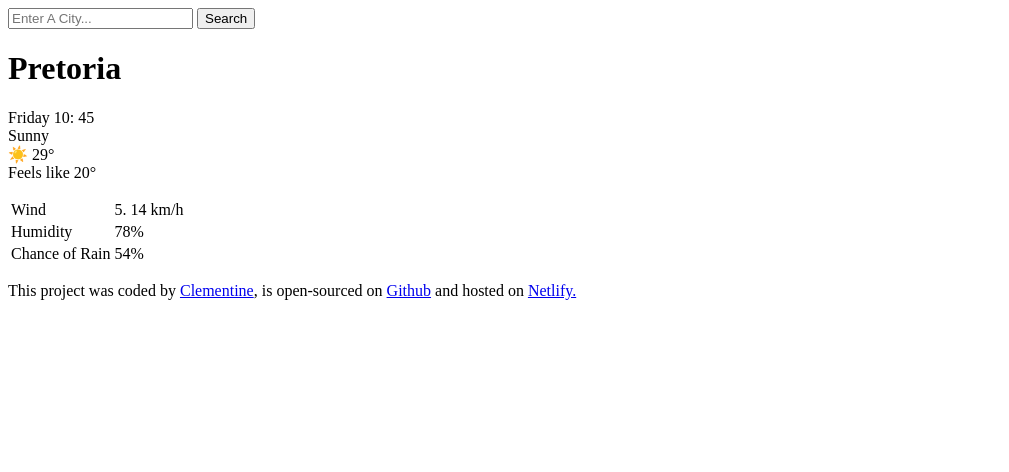
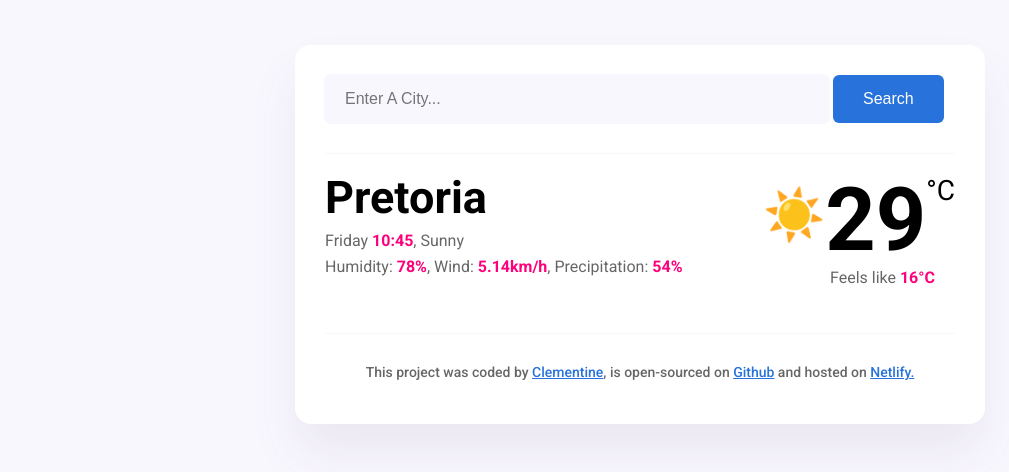
Before and after one commit to clementineKgwadi/Weather-Final-Project, a plain HTML site: page index.html in a window 1280 px wide. Shown: the whole page, without its empty margins (0-1009 px from the left). Drawn offline with Linux system fonts and the light colour scheme.

Commit message:
Styled my page and made some few changes to the HTML page

```diff
--- a/index.html
+++ b/index.html
@@ -3,60 +3,65 @@
   <head>
     <meta charset="UTF-8" />
     <meta name="viewport" content="width=device-width, initial-scale=1.0" />
+    <link rel="stylesheet" href="src/style.css" />
+    <link rel="preconnect" href="https://fonts.googleapis.com" />
+    <link rel="preconnect" href="https://fonts.gstatic.com" crossorigin />
+    <link
+      href="https://fonts.googleapis.com/css2?family=Roboto:ital,wght@0,100;0,300;0,400;0,500;0,700;0,900;1,100;1,300;1,400;1,500;1,700;1,900&display=swap"
+      rel="stylesheet"
+    />
     <title>Weather Final Project</title>
   </head>
   <body>
+    <div class="container">
       <header>
         <form action="#">
           <input
             type="search"
             name="city"
+            autofocus
             placeholder="Enter A City..."
             required
+            class="form-search"
           />
-        <input type="submit" value="Search" />
+          <input type="submit" value="Search" class="form-submit" />
         </form>
       </header>
 
       <main>
-      <h1>Pretoria</h1>
-      <p>
-        Friday 10: 45 <br />
-        Sunny <br />
+        <div class="weather-content">
+          <div>
+            <h1 class="weather-current-city">Pretoria</h1>
+            <p class="weather-time">
+              Friday <strong>10:45</strong>, Sunny <br />
+              Humidity: <strong>78%</strong>, Wind: <strong>5.14km/h</strong>,
+              Precipitation: <strong>54%</strong>
+            </p>
+          </div>
 
-        ☀️ 29° <br /> Feels like 20°
-
-        <table>
-            <tr>
-                <td>Wind</td>
-                <td>5. 14 km/h</td>
-            </tr>
-
-            <tr>
-                <td>Humidity</td>
-                <td>78%</td>
-            </tr>
-
-            <tr>
-                <td>Chance of Rain</td>
-                <td>54%</td>
-            </tr>
-        </table>
-      </p>
+          <div class="current-weather">
+            <span class="weather-icon"> ☀️ </span>
+            <span class="weather-current-temperature"> 29 </span>
+            <span class="weather-unit">°C</span>
+          </div>
+        </div>
+        <p class="f-weather">Feels like <strong>16°C</strong></p>
       </main>
 
       <footer>
-      <p>
+        <p class="footer-link">
           This project was coded by
-        <span> <a href="#"> Clementine</a>, </span> is open-sourced on
+          <span> <a href="#" target="_blank"> Clementine</a>, </span> is
+          open-sourced on
           <span>
-          <a href="#"> Github</a>
+            <a href="#" target="_blank"> Github</a>
           </span>
           and hosted on
           <span>
-          <a href="#"> Netlify. </a>
+            <a href="#" target="_blank"> Netlify. </a>
           </span>
         </p>
       </footer>
+    </div>
   </body>
 </html>
--- /dev/null
+++ b/src/style.css
@@ -0,0 +1,93 @@
+body {
+  font-family: "Roboto", sans-serif;
+  background: #f9f7fe;
+}
+header {
+  border-bottom: 1px solid #f9f7fe;
+  padding: 0 0 30px 0;
+}
+.container {
+  max-width: 630px;
+  background: #ffffff;
+  margin: 45px auto;
+  padding: 30px;
+  box-shadow: 0 30px 50px rgba(65, 50, 100, 0.08);
+  border-radius: 16px;
+}
+.form-search {
+  width: 80%;
+  border: none;
+  background: #f9f7fe;
+  padding: 15px 20px;
+  font-size: 16px;
+  border-radius: 6px;
+}
+.form-search:focus {
+  outline-color: #f9f7fe;
+}
+.form-submit {
+  padding: 15px 30px;
+  border: none;
+  border-radius: 6px;
+  font-size: 16px;
+  background: #2772db;
+  color: #ffffff;
+  transition: 200ms all ease-out;
+}
+.form-submit:hover {
+  opacity: 0.5;
+}
+main {
+  padding: 30px 0;
+}
+strong {
+  color: #ff007b;
+}
+.weather-content {
+  display: flex;
+  justify-content: space-between;
+}
+.weather-current-city {
+  font-size: 45px;
+  margin: 0;
+  line-height: 28px;
+}
+.weather-time {
+  font-size: 16px;
+  line-height: 26px;
+  color: #00000099;
+}
+.current-weather {
+  display: flex;
+  margin-top: -16px;
+}
+.weather-icon {
+  font-size: 50px;
+  margin-top: 18px;
+}
+.weather-current-temperature {
+  font-size: 88px;
+  font-weight: bold;
+}
+.weather-unit {
+  font-size: 28px;
+  margin-top: 6px;
+}
+.f-weather {
+  color: #00000099;
+  text-align: right;
+  margin-top: -28px;
+  margin-right: 20px;
+}
+
+footer {
+  border-top: 1px solid #f9f7fe;
+  text-align: center;
+  font-size: 14px;
+  padding: 16px 0 0 0;
+  font-weight: 500;
+  color: #00000099;
+}
+.footer-link a {
+  color: #2772db;
+}
```
Lines whose indentation alone changed are shown as unchanged.
